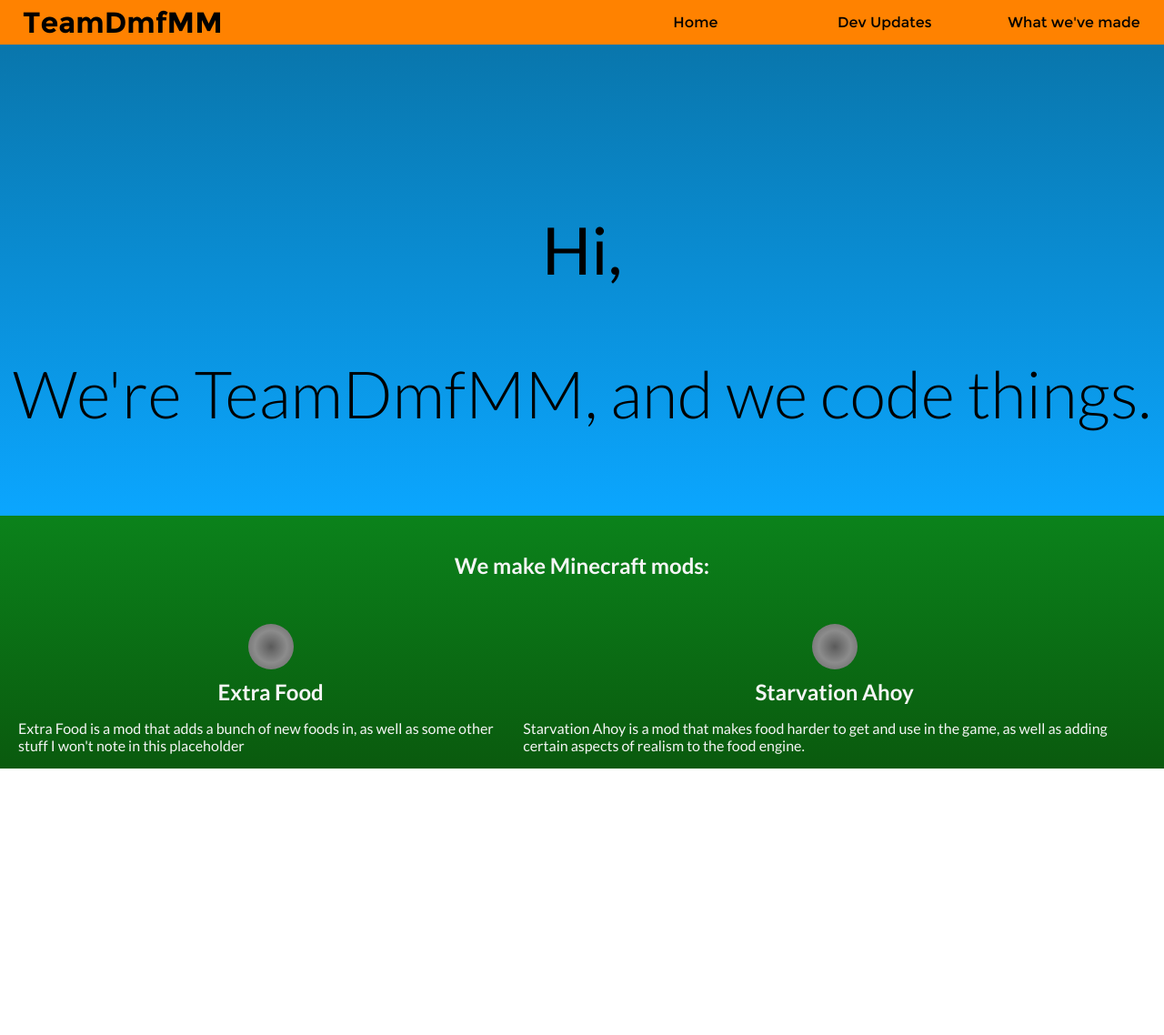
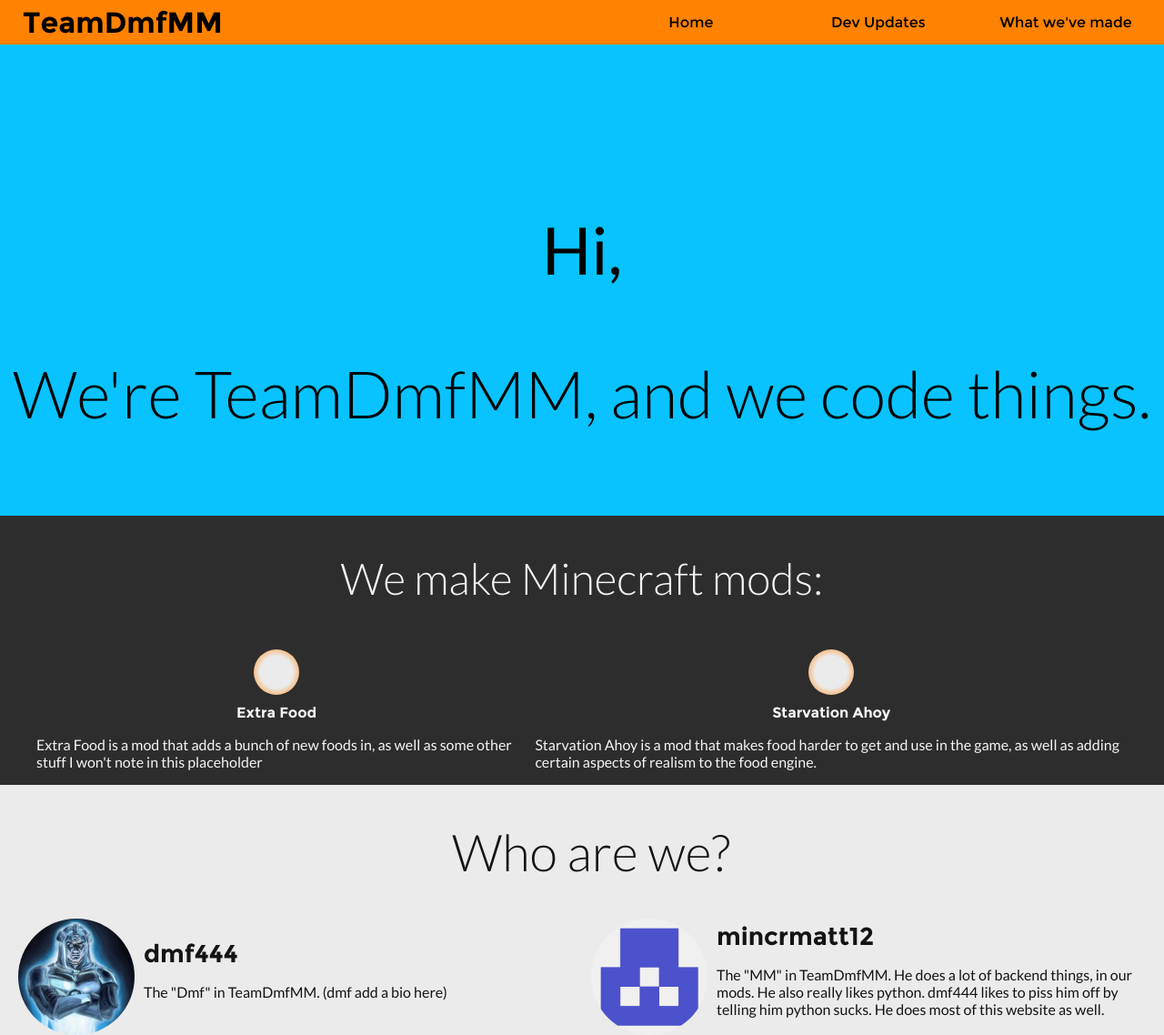
Before and after one commit to TeamDmfMM/teamdmfmm.github.io, a Jekyll site: the page built from index.html, in a window 1280 px wide. Shown: the whole page at 91% size. Built offline with Jekyll 4.4.1, drawn with Linux system fonts in a browser that asks for light colours; before the commit the page ends 900 px from its top, so only the background shows below that.

Commit message:
more frontpage

```diff
--- a/css/home.scss
+++ b/css/home.scss
@@ -19,7 +19,7 @@ div#container_mainpage {
 
   div#name_section {
     @include section-div();
-    background: linear-gradient(rgb(9, 118, 172), rgb(11, 166, 266));
+    background: rgb(8, 195, 255);
 
     padding-top: 110px;
     padding-bottom: 20px;
@@ -32,7 +32,11 @@ div#container_mainpage {
     font-size: 4.5em;
 
     @media screen and (max-width: 567px){
-      font-size: 3em !important;
+      font-size: 3em;
+    }
+
+    @media screen and (max-width: 360px) {
+      font-size: 2em;
     }
 
     p.bold {
@@ -42,7 +46,7 @@ div#container_mainpage {
   div#mods_section {
     @include section-div();
 
-    background: linear-gradient(rgb(11, 130, 27), rgb(10, 90, 14));
+    background: rgb(45, 45, 45);
     font-family: Lato, Arial, SansSerif, sans-serif;
 
     font-weight: 400;
@@ -52,17 +56,8 @@ div#container_mainpage {
       padding-top: 40px;
       padding-bottom: 40px;
       text-align: center;
-    }
-
-    .bold {
-      font-weight: 600;
-    }
-
-    p.modtitle {
-      font-family: Montserrat, "Arial Black", sans-serif;
-      font-weight: bold;
-
-      font-size: 1em;
+      font-weight: 300;
+      font-size: 3em;
     }
 
     div#modinfocontainer {
@@ -70,23 +65,93 @@ div#container_mainpage {
       justify-content: space-around;
       align-items: center;
 
-      padding-left: 20px;
-      padding-right: 20px;
+      padding-left: 30px;
+      padding-right: 30px;
 
       div#modspotlight {
         display: flex;
         flex-direction: column;
         align-items: center;
+        padding-left: 10px;
+        padding-right: 10px;
 
         .modimage {
           border-radius: 50%;
-          background: radial-gradient(rgb(90, 90, 90), rgb(140, 140, 140), rgb(100 ,100, 100));
+          background: radial-gradient(rgb(235, 235, 235), rgb(235, 235, 235), rgb(255, 130, 0));
           margin-top: 10px;
           margin-bottom: 10px;
           min-width: 50px;
           min-height: 50px;
         }
+
+        .modtitle {
+          font-family: Montserrat, "Arial Black", sans-serif;
+          font-weight: bold;
+
+          font-size: 1em;
+        }
       }
     }
   }
+
+    div#we_are_section {
+      background-color: rgb(235, 235, 235);
+
+      color: rgb(20, 20, 20);
+
+      .sectionheader {
+        padding-top: 40px;
+        padding-bottom: 40px;
+        padding-left: 20px;
+        text-align: center;
+        font-weight: 300;
+        font-size: 3.5em;
+        font-family: Lato, Arial, SansSerif, sans-serif;
+      }
+
+      div#authors {
+        display: flex;
+        padding-left: 10px;
+        padding-right: 10px;
+
+        div.author {
+          padding-left: 10px;
+          padding-right: 10px;
+          display: flex;
+          flex-basis: 0;
+          flex-grow: 1;
+          align-items: center;
+
+          .authorimage {
+            border-radius: 50%;
+            flex-grow: 1;
+            min-width: 128px;
+            min-height: 128px;
+            max-width: 128px;
+            max-height: 128px;
+            background: rgb(200, 200, 255);
+            margin-right: 10px;
+          }
+          div#authorinfo {
+            display: flex;
+            flex-direction: column;
+            flex-grow: 2;
+
+            align-items: flex-start;
+
+            .authortitle {
+              font-family: Montserrat, "Arial Black", sans-serif;
+              font-weight: bold;
+              font-size: 1.7em;
+              flex-grow: 1;
+            }
+            .authorbio {
+              font-family: Lato, Arial, SansSerif, sans-serif;;
+              flex-grow: 3;
+            }
+          }
+        }
+      }
+    }
+
 }
--- a/css/main.scss
+++ b/css/main.scss
@@ -12,7 +12,7 @@ body {
 div#headerbar {
   padding: 5px;
   display: flex;
-  width: 100%;
+  width: calc(100% - 10px);
 
   @media screen and (max-width: 650px){
      flex-direction: column;
--- a/index.html
+++ b/index.html
@@ -12,18 +12,46 @@ layout: header_only
         <div id="modinfocontainer">
             <div id="modspotlight">
                 <div class="modimage"></div>
-                <h2>Extra Food</h2>
+                <h2 class="modtitle">Extra Food</h2>
                 <p>
                     Extra Food is a mod that adds a bunch of new foods in, as well as some other stuff I won't note in this placeholder
                 </p>
             </div>
             <div id="modspotlight">
                 <div class="modimage"></div>
-                <h2>Starvation Ahoy</h2>
+                <h2 class="modtitle">Starvation Ahoy</h2>
                 <p>
                    Starvation Ahoy is a mod that makes food harder to get and use in the game, as well as adding certain aspects of realism to the food engine.
                 </p>
             </div>
         </div>
     </div>
+    <div id="we_are_section">
+        <h1 class="sectionheader">Who are we?</h1>
+        <div id="authors">
+            <div class="author">
+                <img class="authorimage" src="/img/main/authors/dmf444.png" />
+                <div id="authorinfo">
+                    <h2 class="authortitle">
+                        dmf444
+                    </h2>
+                    <p class="authorbio">
+                        The "Dmf" in TeamDmfMM. (dmf add a bio here)
+                    </p>
+                </div>
+            </div>
+            <div class="author">
+                <img class="authorimage" src="/img/main/authors/mm12.png" />
+                <div id="authorinfo">
+                    <h2 class="authortitle">
+                         mincrmatt12
+                    </h2>
+                    <p class="authorbio">
+                        The "MM" in TeamDmfMM. He does a lot of backend things, in our mods. He also really likes python.
+                        dmf444 likes to piss him off by telling him python sucks. He does most of this website as well.
+                    </p>
+                </div>
+            </div>
+        </div>
+    </div>
 </div>
```
Also changed, not shown: img/main/authors/dmf444.png (added), img/main/authors/mm12.png (added).
